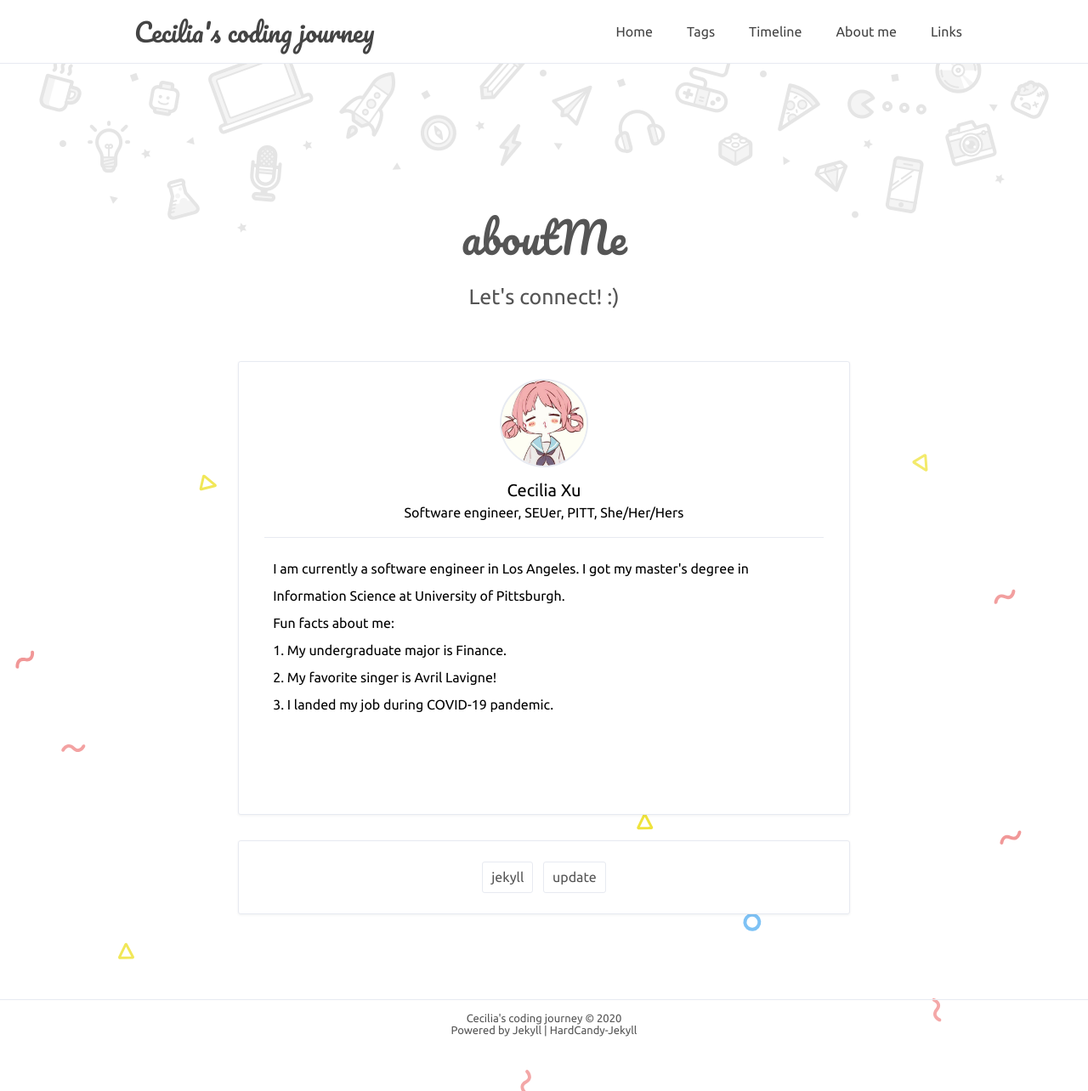
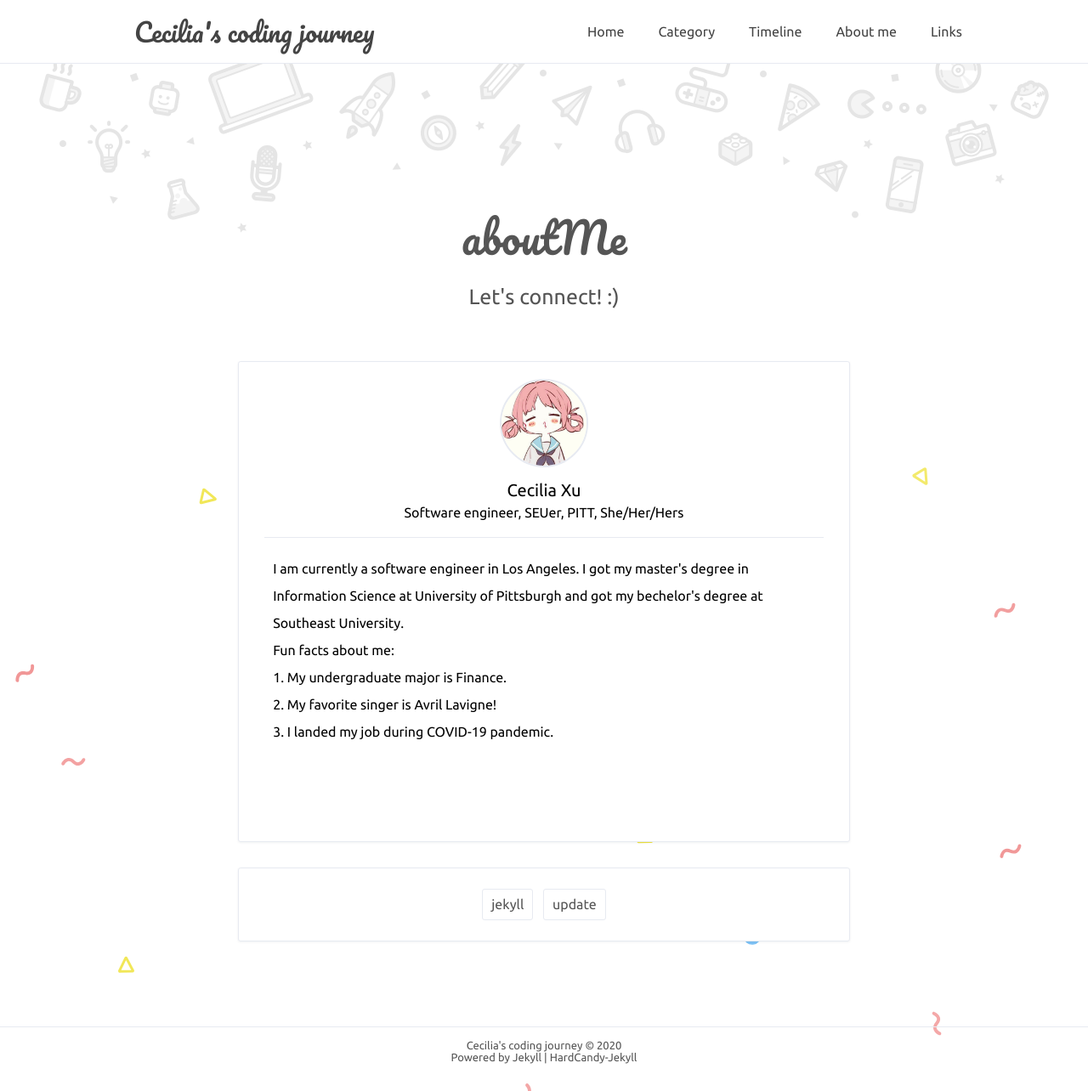
Before and after one commit to Cecilia-xu/Cecilia-xu.github.io, a Jekyll site: the page built from about.html, in a window 1280 px wide. Shown: the whole page at 85% size. Built offline with Jekyll 4.4.1, drawn with Linux system fonts in a browser that asks for light colours.

Commit message:
Update _config.yml

```diff
--- a/_config.yml
+++ b/_config.yml
@@ -7,7 +7,7 @@ url: 'https://cecilia-xu.github.io' # your host
 # nav
 nav:
   Home: '/'
-  Tags: '/tags.html'
+  Category: '/tags.html'
   Timeline: '/timeline.html'
   About me: '/about.html'
   Links: '/friendLink.html'
@@ -19,7 +19,7 @@ NickName: ''
 webtitle: "Cecilia's coding journey"
 bio: 'Software engineer, SEUer, PITT, She/Her/Hers'
 about: true
-aboutyou: "I am currently a software engineer in Los Angeles. I got my master's degree in Information Science at University of Pittsburgh.<br> Fun facts about me: <br>1. My undergraduate major is Finance. <br>2. My favorite singer is Avril Lavigne! <br> 3. I landed my job during COVID-19 pandemic."
+aboutyou: "I am currently a software engineer in Los Angeles. I got my master's degree in Information Science at University of Pittsburgh and got my bechelor's degree at Southeast University.<br> Fun facts about me: <br>1. My undergraduate major is Finance. <br>2. My favorite singer is Avril Lavigne! <br> 3. I landed my job during COVID-19 pandemic."
 portraits: '/assets/profile.jpeg' # your portraits image file path
 
 # SNS
```
